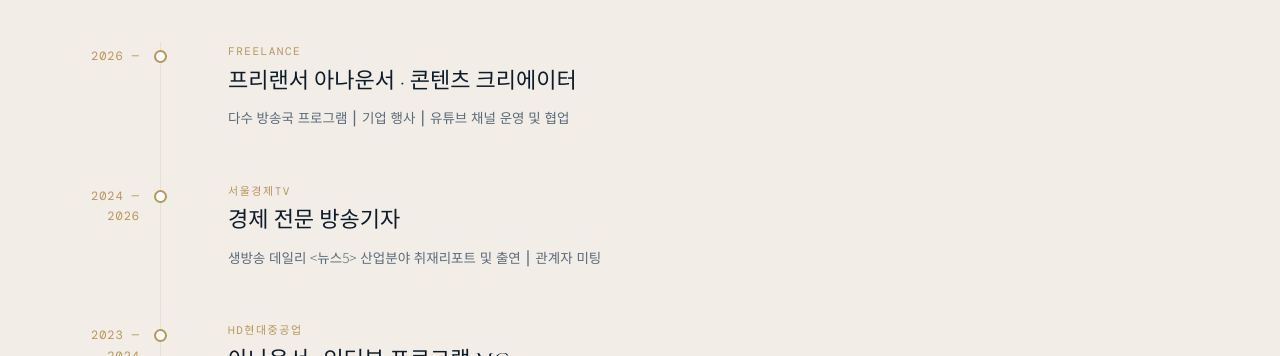
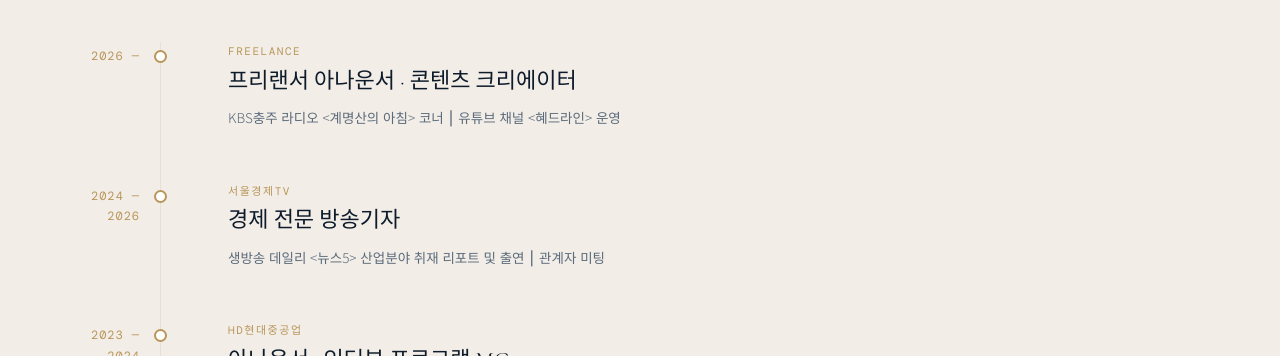
Before and after one commit to annhylee/annhylee.github.io, a Jekyll site: the page built from index.md, in a window 1280 px wide and 900 px high, scrolled down 1925 px. Shown: the part 153-509 px from the top of the window. Built offline with Jekyll 4.4.1, drawn with Linux system fonts in a browser that asks for light colours; some web fonts are replaced.

Commit message:
Update career.yml

```diff
--- a/_data/career.yml
+++ b/_data/career.yml
@@ -7,13 +7,13 @@
 - year_from: "2026"
   org: Freelance
   role: 프리랜서 아나운서 · 콘텐츠 크리에이터
-  desc: 다수 방송국 프로그램 ⎮ 기업 행사 ⎮ 유튜브 채널 운영 및 협업
+  desc: KBS충주 라디오 <계명산의 아침> 코너 ⎮ 유튜브 채널 <혜드라인> 운영
 
 - year_from: "2024"
   year_to: "2026"
   org: 서울경제TV
   role: 경제 전문 방송기자
-  desc: 생방송 데일리 <뉴스5> 산업분야 취재리포트 및 출연 ⎮ 관계자 미팅
+  desc: 생방송 데일리 <뉴스5> 산업분야 취재 리포트 및 출연 ⎮ 관계자 미팅
 
 - year_from: "2023"
   year_to: "2024"
```
